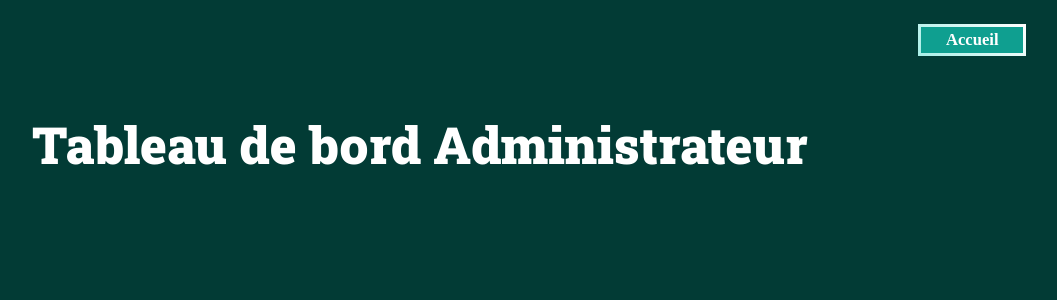
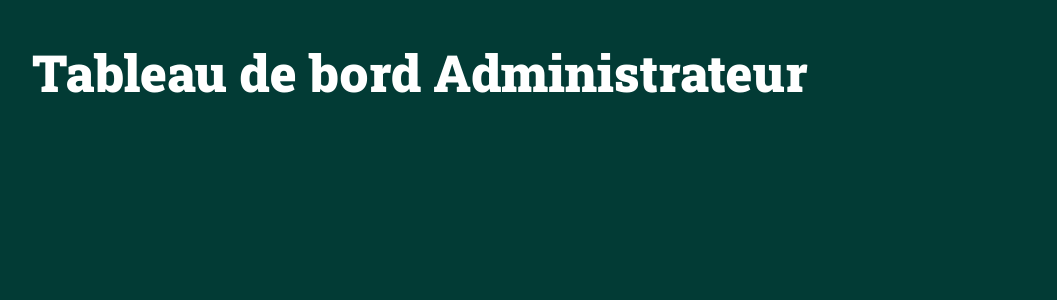
Before and after one commit to Faizh33/KGB-app, a PHP site: page /app/views/dashboardCreate.php in a window 1280 px wide. Shown: the top 300 px of the page, without its empty margins (220-1277 px from the left). Run offline with PHP 8.4, Linux system fonts and the light colour scheme; some web fonts are replaced.

Commit message:
Revert "adding home button in header & style"
This reverts commit 89fdcf631785df1a79ebd01f538b3508aaf756b8.

```diff
--- a/app/views/dashboardCreate.php
+++ b/app/views/dashboardCreate.php
@@ -12,15 +12,6 @@
     <title>Tableau de bord</title>
 </head>
 <body>
-    <!-- Bouton de retour vers l'accueil -->
-    <header id="dashboardHeader">
-        <div id="homeBtnContainer">
-            <div id="homeBtn">
-                <a href='../views/home.php' id='homeBtnLink'>Accueil</a>
-            </div>
-        </div>
-    </header>
-
     <h1>Tableau de bord Administrateur</h1>
 
     <?php if (isset($_SESSION['admin']) && $_SESSION['admin'] === true) :?>
@@ -77,7 +68,6 @@
             </tr>
         </table>
     </div>
-    <!-- inclusion des formulaires -->
     <div class="formContainer" id="missionForm" style="display:none;">
         <?php include_once "../snippets/create-form/newMissionForm.php"; ?>
     </div>
--- a/public/css/dashboard.css
+++ b/public/css/dashboard.css
@@ -7,49 +7,7 @@ body {
     background-color: rgb(2, 59, 53);
 }
 
-#dashboardHeader {
-    height: 5vw;
-    margin: 0;
-    padding: 0;
-    width: 100%;
-    display: flex;
-    flex-direction: row;
-    justify-content: end;
-    align-items: center;
-}
 
-#homeBtnContainer {
-    display: flex;
-    align-items: center;
-    justify-content: flex-end;
-    margin-right: 2vw;
-}
-
-#homeBtn {
-    display: flex;
-    align-items: center;
-    justify-content: center;
-    width: 8vw;
-    height: 2vw;
-    background: rgb(15, 159, 144);
-    border-radius: 6px;
-    border-style: solid;
-    border-width: 0.3vw;
-    border-image: linear-gradient(45deg, rgb(170, 239, 232), white) 1;
-}
-
-#homeBtnLink {
-    color: white;
-    font-weight: bold;
-    text-decoration: none;
-}
-/*
-<header id="dashboardHeader"
-<div id="homeBtnContainer">
-            <div id="homeBtn">
-                <a href='../views/home.php' class='homeBtnLink'>Accueil</a>
-            </div>
-        </div>*/
 
 h1, h2 {
     display: flex;
@@ -198,3 +156,12 @@ textarea {
     font-weight: bold;
     margin-left: 0.5vw;
 }
+
+/*<div class="backButtonContainer" style="display:none;">
+    <button class="backButton">
+        <svg xmlns="http://www.w3.org/2000/svg" width="2vw" height="2vw" fill="currentColor" color="white" class="bi bi-arrow-left-circle" viewBox="0 0 16 16">
+            <path fill-rule="evenodd" d="M1 8a7 7 0 1 0 14 0A7 7 0 0 0 1 8zm15 0A8 8 0 1 1 0 8a8 8 0 0 1 16 0zm-4.5-.5a.5.5 0 0 1 0 1H5.707l2.147 2.146a.5.5 0 0 1-.708.708l-3-3a.5.5 0 0 1 0-.708l3-3a.5.5 0 1 1 .708.708L5.707 7.5H11.5z"/>
+        </svg>
+        <span class="backText">Retour</span>
+    </button>
+</div>
```
